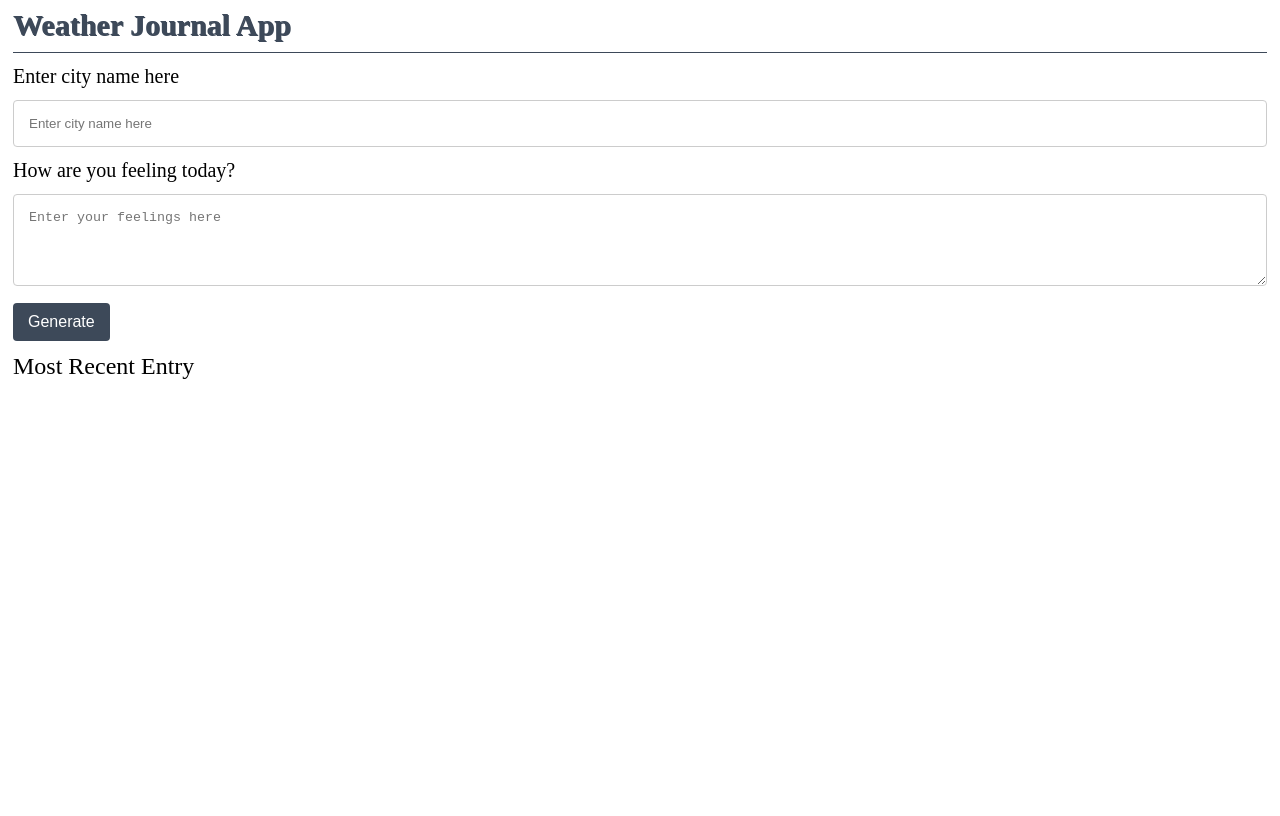
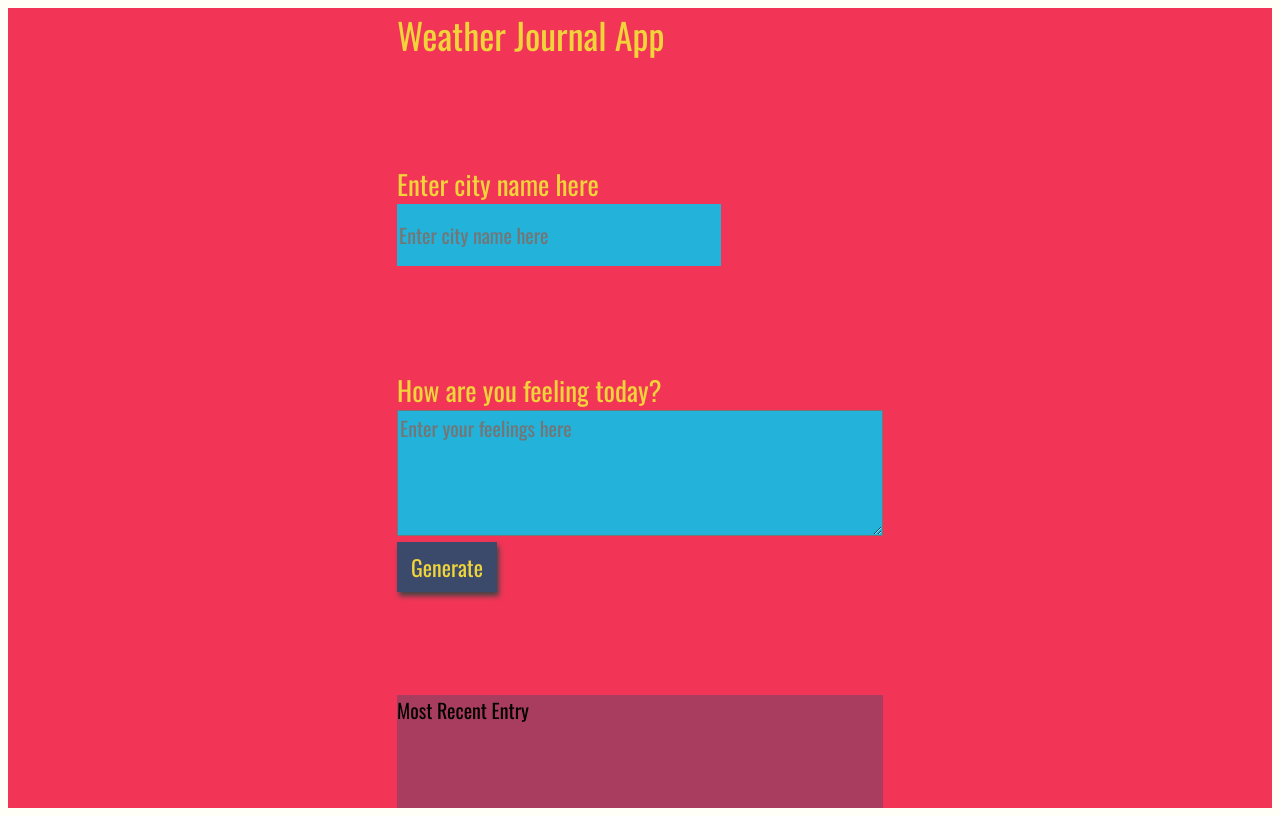
Before and after one commit to Sherikoo/Weather-Journal-App, a plain HTML site: page website/index.html in a window 1280 px wide. Drawn offline with nearby package versions, Linux system fonts and the light colour scheme; a web font is replaced by a local one.

Commit message:
Update style.css

```diff
--- a/website/style.css
+++ b/website/style.css
@@ -1,74 +1,86 @@
-body {
-	font-size: 20px;
+body{
+    background: #fffff8;
+    font-family: -apple-system, BlinkMacSystemFont, sans-serif;
 }
 
 #app {
-  margin: 5px;
+  display: grid;
+  /* grid-auto-rows: minmax(150px, auto);*/
+  height:100vh;
+  background: #f23557;
+  color: #f0d43a;
+  justify-content: center;
+  grid-gap: 1em;
+  font-size: 20px;
+  font-family: 'Oswald', sans-serif;
 }
 
-#input-container, #output-container {
-  border-radius: 5px;
-  background-color: #d7dade;
-  padding: 20px;
-  margin: 15px;
+.entry{
+    background: rgba(59, 74, 107, .4);
 }
 
-input, textarea{
-  width: 100%;
-  padding: 15px;
-  border: 1px solid #ccc;
-  border-radius: 4px;
-  box-sizing: border-box;
-  resize: vertical;
+
+.headline {
+  font-size: 36px;
+
+}
+.title{
+  color: black;
 }
 
-label, .title {
-  padding: 12px 12px 12px 0;
-  display: inline-block;
+/*  Basic Styling To Override Default For Basic HTML Elements */
+
+label {
+  display:block;
+  font-size: 27px;
 }
 
-.title {
-	font-size: 24px;
+input {
+  display:block;
+  height: 60px;
+  width: 320px;
+  background:#22b2da;
+  color: #3b4a6b;
+  font-size: 20px;
+  font-family: 'Oswald', sans-serif;
+  border: none;
 }
 
 button {
-  background-color: #3d4959;
-  color: white;
-  padding: 10px 15px;
+  width: 100px;
+  height: 50px;
+  background: #3b4a6b;
+  color: #f0d43a;
+  font-size: 22px;
+  font-family: 'Oswald', sans-serif;
   border: none;
-  border-radius: 4px;
-  cursor: pointer;
-  margin-top: 12px;
-  font-size: 16px;
+  box-shadow: 2px 4px 5px #444;
+  display: block;
 }
 
-.headline {
-	font-size: 30px;
-	/*text-align: center;*/
-	font-weight: bold;
-	color: #3d4959;
-  border-bottom: 1px solid #3d4959;
-  padding-bottom: 10px;
-  text-shadow: 1px 1px;
+h1{
+    font-size: 36px;
+}
+
+textarea {
+  background:#22b2da;
+  color: #3b4a6b;
+  font-size: 20px;
+  font-family: 'Oswald', sans-serif;
+}
+
+button:hover {
+  background: #1d2638;
+  color: #c2aa27;
+  cursor: pointer;
+}
+
+button:active {
+  background-color: #1c2f57;
+  box-shadow: 0 1px #666;
+  transform: translateY(1px);
 }
 
 span {
-	font-size: 20px;
-	color: white;
+  color: black;
 }
-
-.resultStyle {
-	background: #3d4959;
-	border-radius: 4px;
-	padding: 10px;
-	color: white;
-}
-
-#date, #temp, #content {
-	margin: 20px;
-	color: yellow;
-}
-
-.zip {
-  margin-top: 15px;
-}
```
